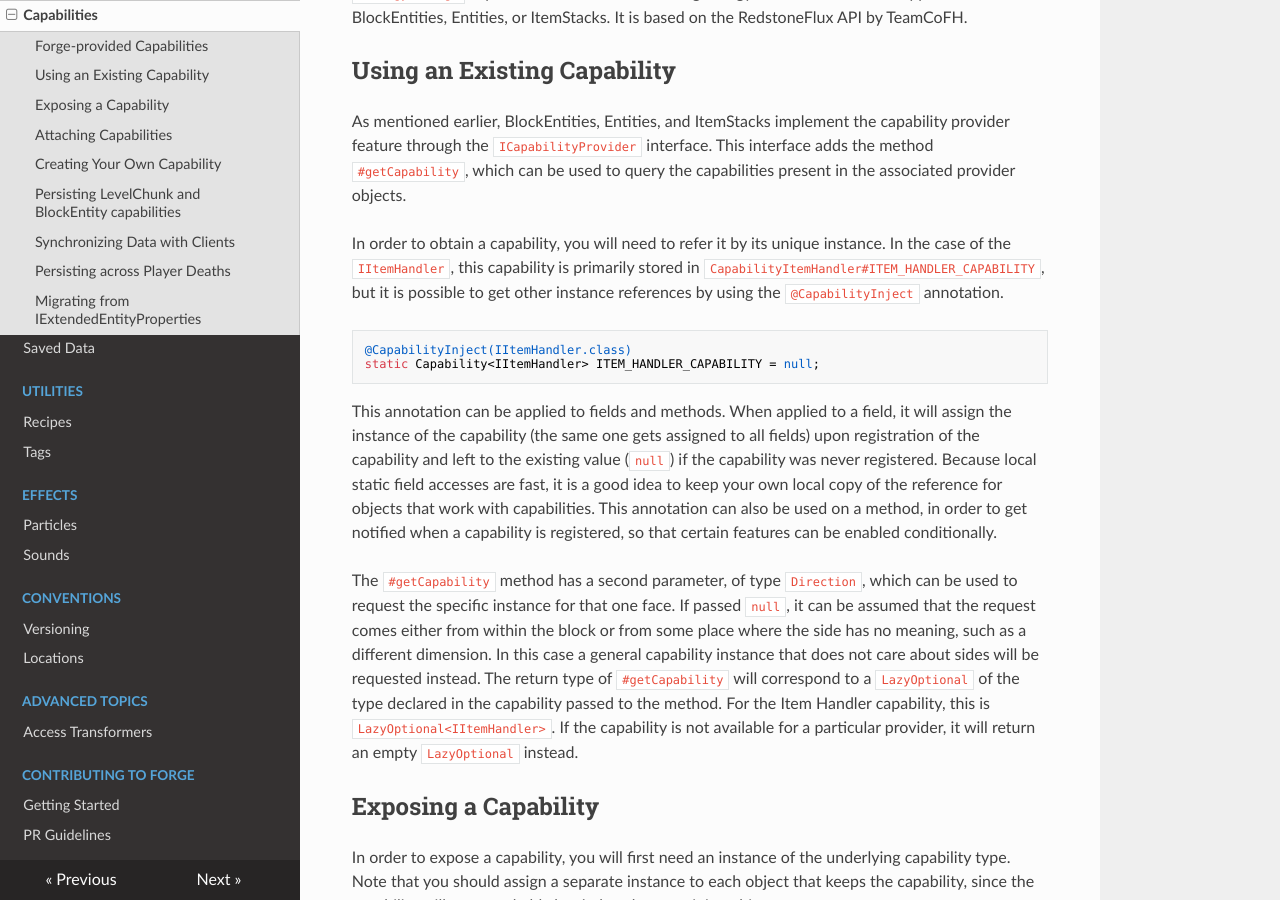
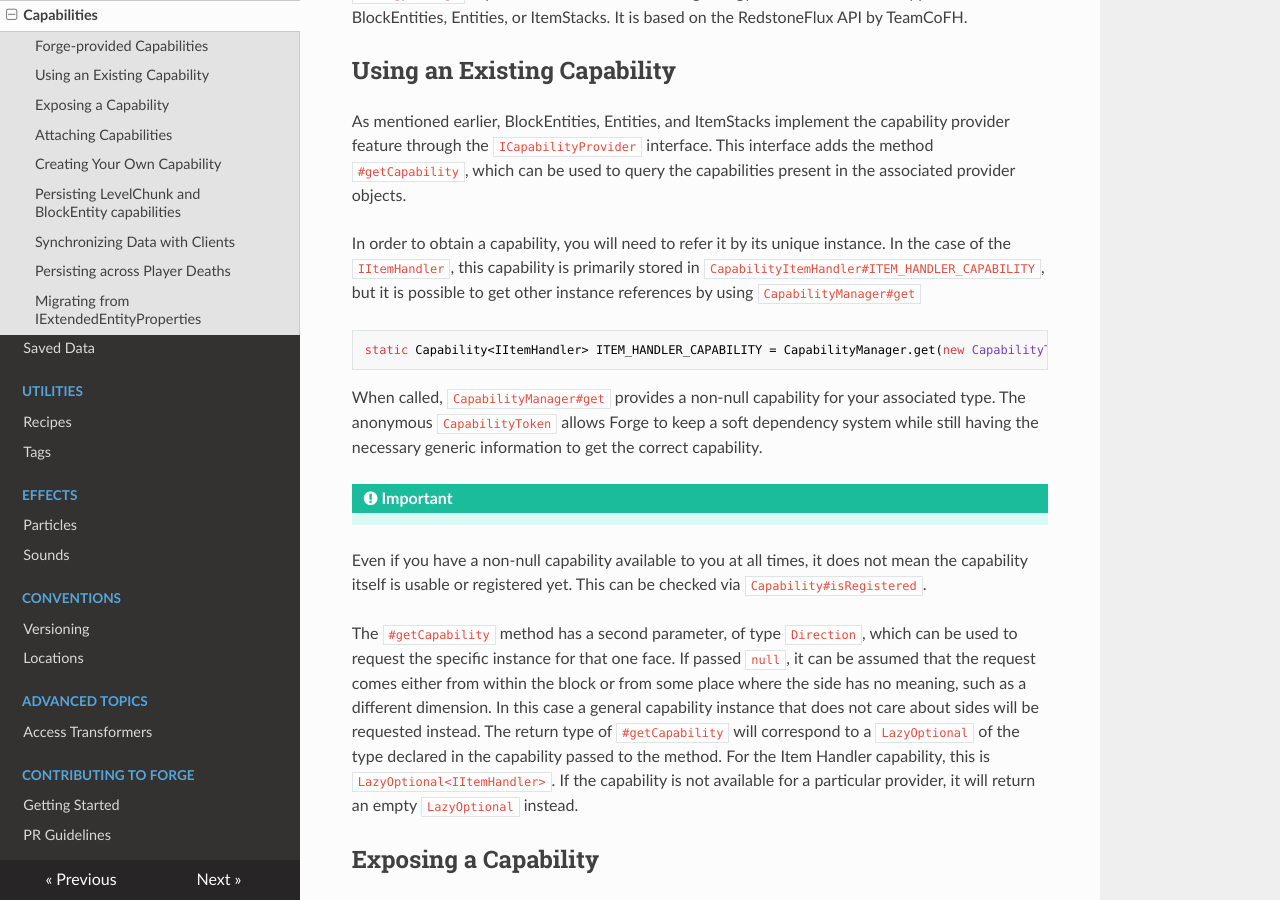
Before and after one commit to MinecraftForge/Documentation, an MkDocs documentation site: the page built from docs/datastorage/capabilities.md, in a window 1280 px wide and 900 px high, scrolled down 840 px. Built offline with MkDocs 1.6.1, drawn with Linux system fonts in a browser that asks for light colours; nearby versions of some CDN libraries.

Commit message:
RFC 8116

````diff
--- a/docs/datastorage/capabilities.md
+++ b/docs/datastorage/capabilities.md
@@ -23,14 +23,17 @@ Using an Existing Capability
 
 As mentioned earlier, BlockEntities, Entities, and ItemStacks implement the capability provider feature through the `ICapabilityProvider` interface. This interface adds the method `#getCapability`, which can be used to query the capabilities present in the associated provider objects.
 
-In order to obtain a capability, you will need to refer it by its unique instance. In the case of the `IItemHandler`, this capability is primarily stored in `CapabilityItemHandler#ITEM_HANDLER_CAPABILITY`, but it is possible to get other instance references by using the `@CapabilityInject` annotation.
+In order to obtain a capability, you will need to refer it by its unique instance. In the case of the `IItemHandler`, this capability is primarily stored in `CapabilityItemHandler#ITEM_HANDLER_CAPABILITY`, but it is possible to get other instance references by using `CapabilityManager#get`
 
-```Java
-@CapabilityInject(IItemHandler.class)
-static Capability<IItemHandler> ITEM_HANDLER_CAPABILITY = null;
+```java
+static Capability<IItemHandler> ITEM_HANDLER_CAPABILITY = CapabilityManager.get(new CapabilityToken<>(){});
 ```
 
-This annotation can be applied to fields and methods. When applied to a field, it will assign the instance of the capability (the same one gets assigned to all fields) upon registration of the capability and left to the existing value (`null`) if the capability was never registered. Because local static field accesses are fast, it is a good idea to keep your own local copy of the reference for objects that work with capabilities. This annotation can also be used on a method, in order to get notified when a capability is registered, so that certain features can be enabled conditionally.
+When called, `CapabilityManager#get` provides a non-null capability for your associated type. The anonymous `CapabilityToken` allows Forge to keep a soft dependency system while still having the necessary generic information to get the correct capability.
+
+!!! important
+
+  Even if you have a non-null capability available to you at all times, it does not mean the capability itself is usable or registered yet. This can be checked via `Capability#isRegistered`.
 
 The `#getCapability` method has a second parameter, of type `Direction`, which can be used to request the specific instance for that one face. If passed `null`, it can be assumed that the request comes either from within the block or from some place where the side has no meaning, such as a different dimension. In this case a general capability instance that does not care about sides will be requested instead. The return type of `#getCapability` will correspond to a `LazyOptional` of the type declared in the capability passed to the method. For the Item Handler capability, this is `LazyOptional<IItemHandler>`. If the capability is not available for a particular provider, it will return an empty `LazyOptional` instead.
 
````
